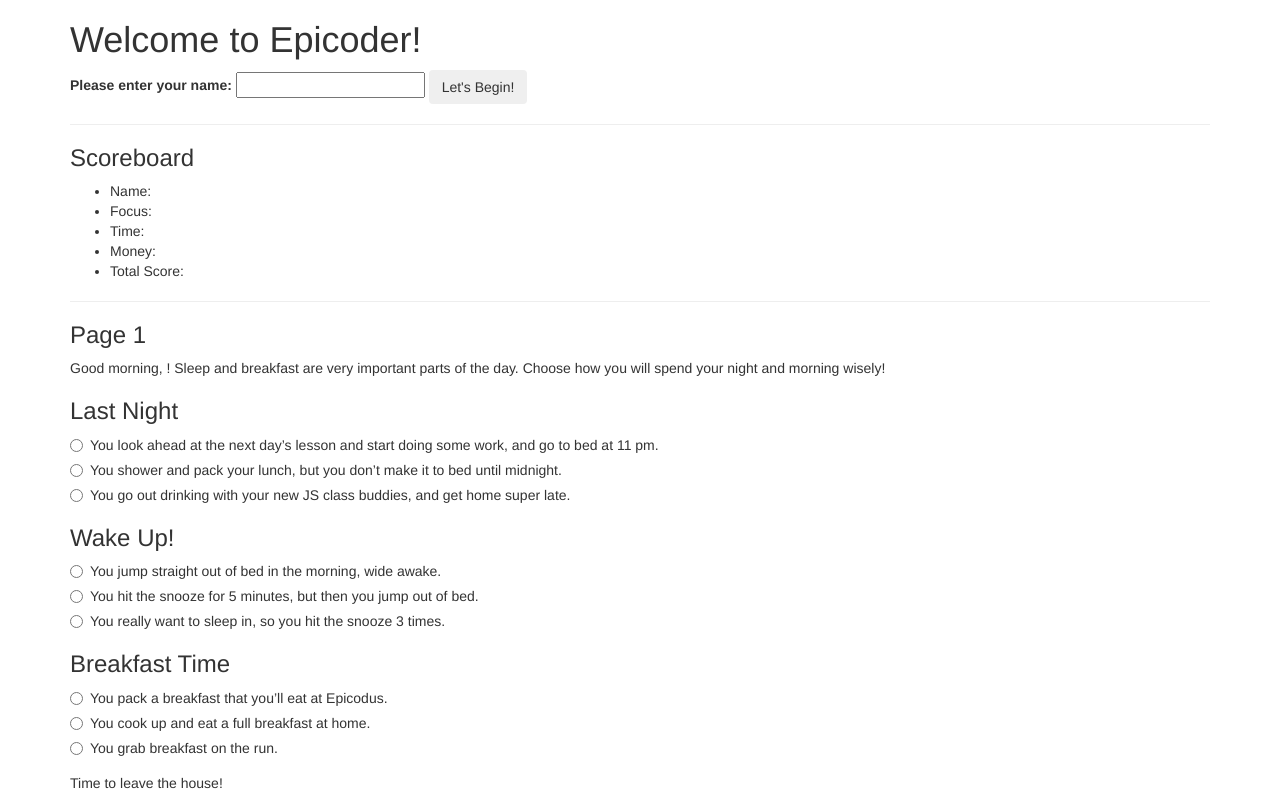
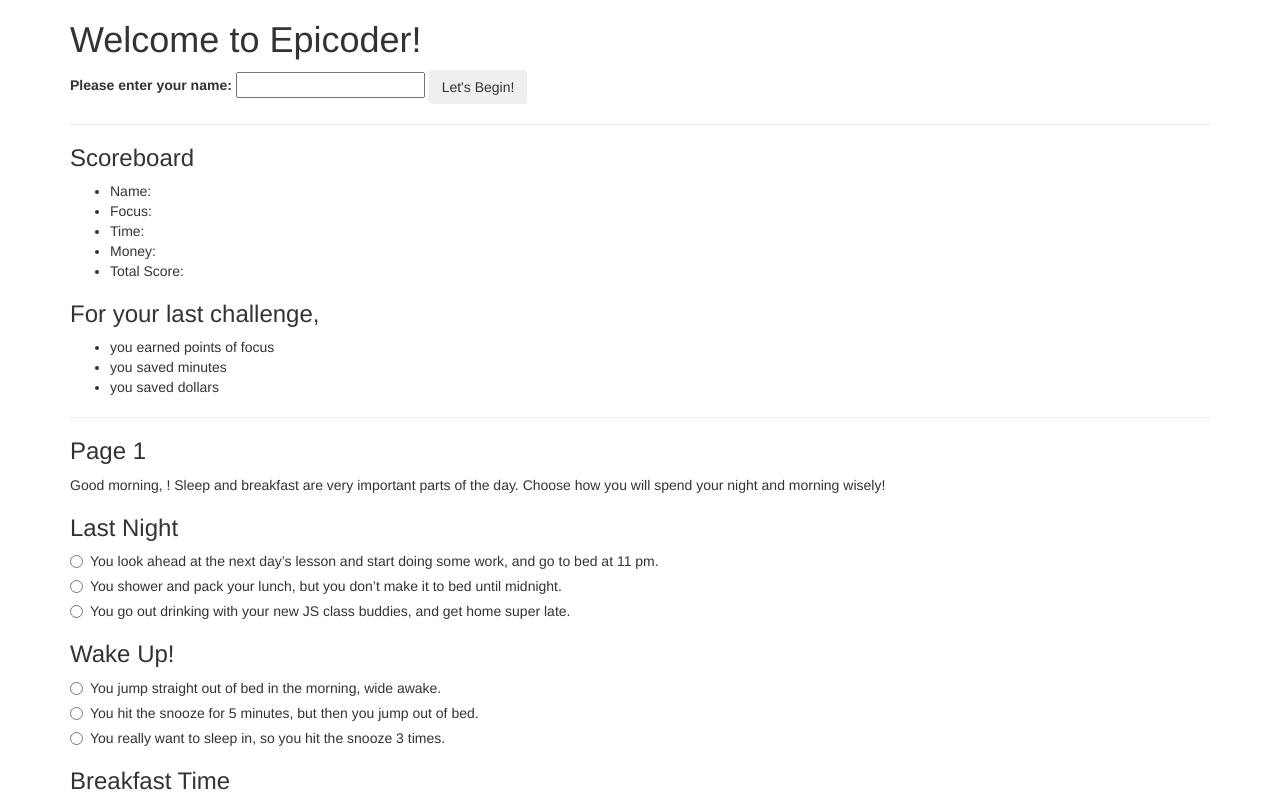
Before and after one commit to ohinton/epicoder, a plain HTML site: page index.html in a window 1280 px wide. Shown: the top 800 px of the page. Drawn offline with Linux system fonts and the light colour scheme.

Commit message:
add a scoreboard for individual rounds

```diff
--- a/index.html
+++ b/index.html
@@ -33,6 +33,12 @@
           <li>Time: <span class="scoreboard-time"></span></li>
           <li>Money: <span class="scoreboard-money"></span></li>
           <li>Total Score: <span class="scoreboard-score"></span></li>
+        </ul>
+        <h3>For your last challenge,</h3>
+        <ul>
+          <li>you earned <span class="page-focus"></span> points of focus</li>
+          <li>you saved <span class="page-time"></span> minutes</li>
+          <li>you saved <span class="page-money"></span> dollars</li>
         </ul>
         <hr>
       </div>
```
